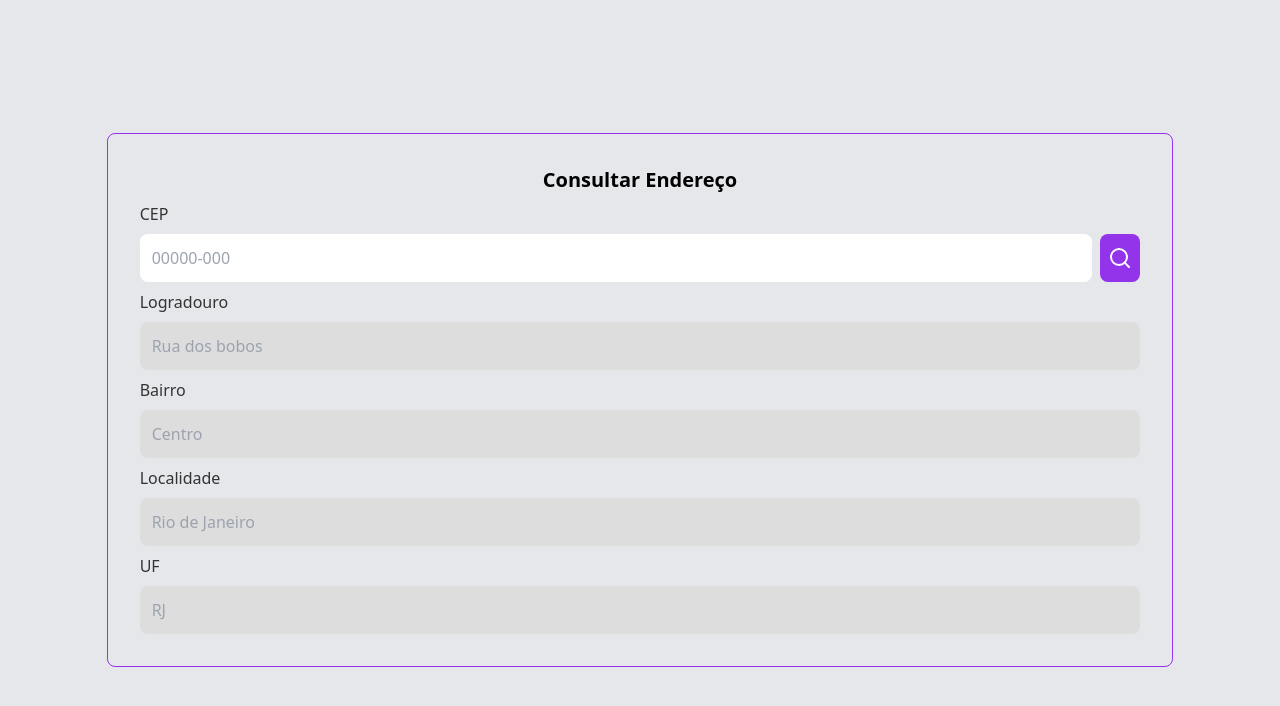
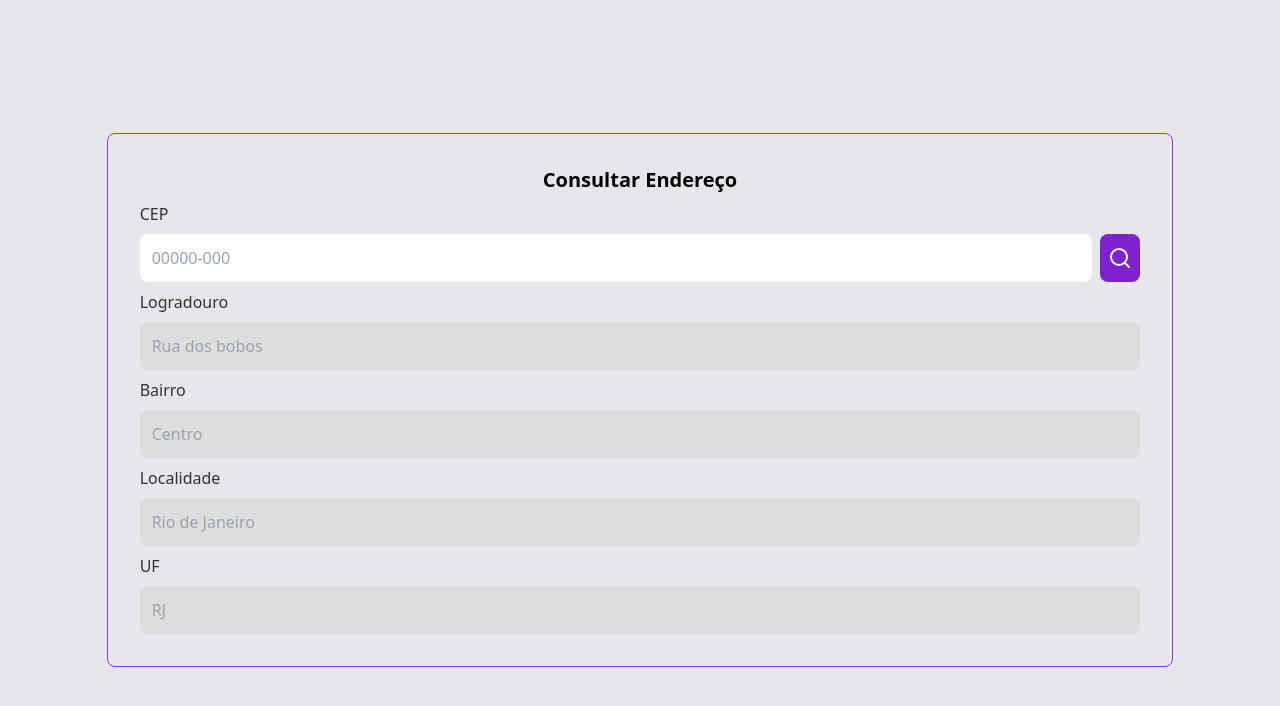
Before and after one commit to rhaielyyce/cybersecloide2022, a plain HTML site: page index.html in a window 1280 px wide. Drawn offline with nearby package versions, Linux system fonts and the light colour scheme.

Commit message:
fix: corrige a cor

```diff
--- a/index.html
+++ b/index.html
@@ -44,7 +44,7 @@
           <div class="w-full flex gap-2">
             <input id="cep" maxlength=8 type="text" name="cep" placeholder="00000-000" />
             <button id="btnSearch"
-              class="bg-purple-600 p-2 rounded-lg text-white hover:bg-purple-800"
+              class="bg-purple-700 p-2 rounded-lg text-white hover:bg-purple-800"
             >
               <i data-feather="search"></i>
             </button>
```
